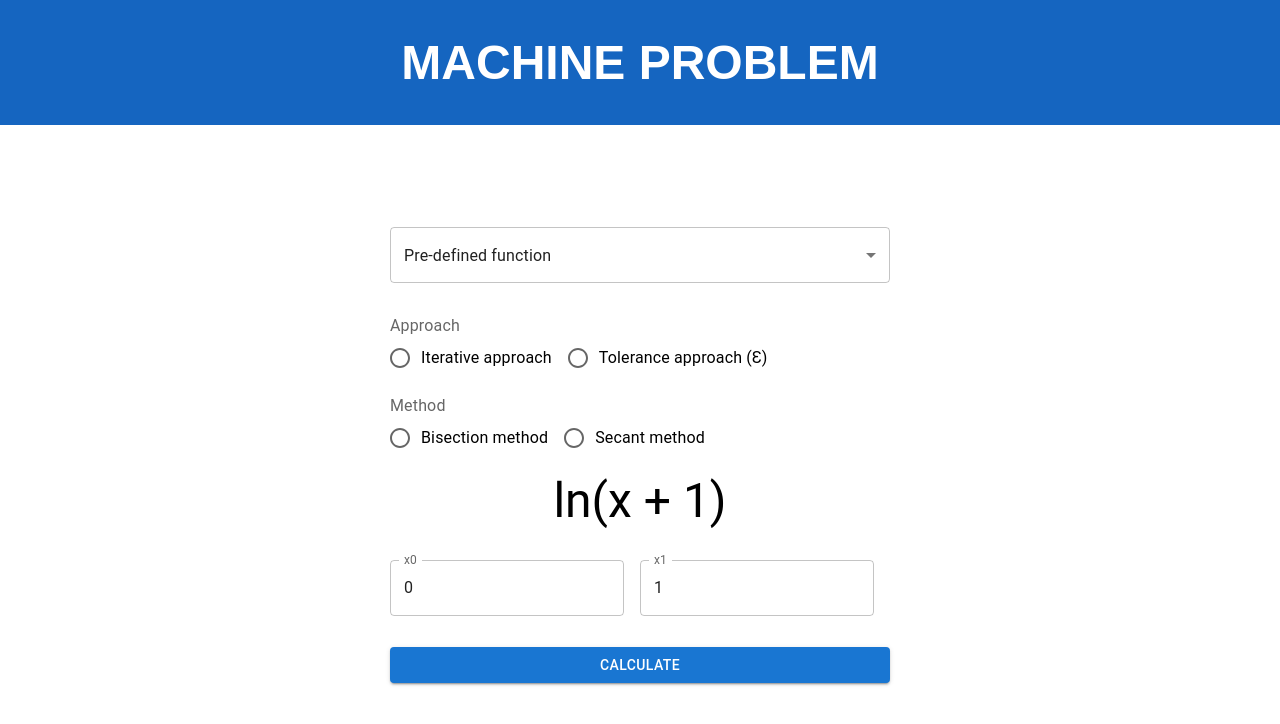
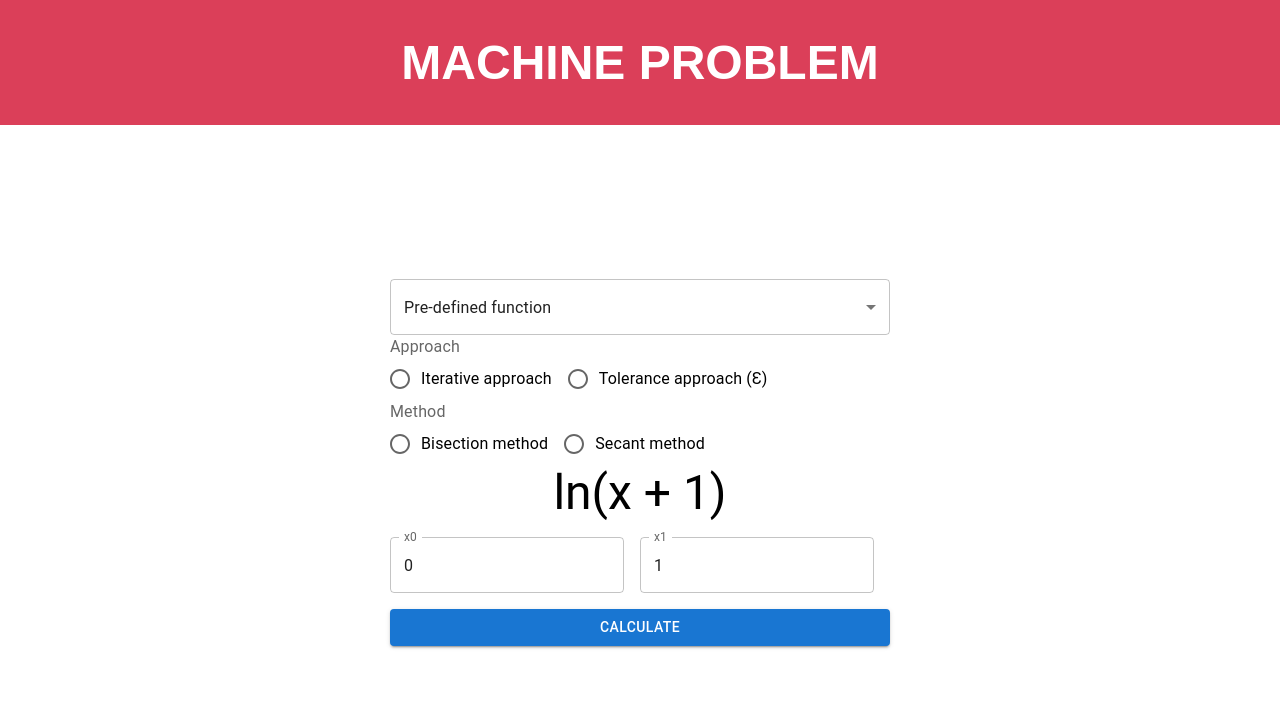
Before and after one commit to Ben-Sicat/mp5, a Next.js app: page /root-finding in a window 1280 px wide. Shown: the top 724 px of the page. Built offline with nearby package versions, Linux system fonts and the light colour scheme; a web font is replaced by a local one.

Commit message:
Revert "feat: styling done"
This reverts commit 35df8653474e4adcb8e037662f9759600cc2c827.

```diff
--- a/src/pages/root-finding/components/RootFind.jsx
+++ b/src/pages/root-finding/components/RootFind.jsx
@@ -14,7 +14,7 @@ import {
   FormControlLabel
 } from '@mui/material'
 
-import { InlineMath, BlockMath } from 'react-katex';
+import { InlineMath } from 'react-katex';
 import { rootFindSecant, testSecant} from '../../../functions/rootFindSecant';
 import { rootFindBisection } from '../../../functions/rootFindBisection';
 
@@ -27,12 +27,6 @@ export const inputGroup = {
 
 export const outputContainer = {
   display: "flex",
-  flexDirection: "column",
-  justifyContent: "space-between",
-  alignItems: "center",
-  width: "100%",
-  height: "100vh",
-  maxHeight: "75px",
   marginTop: "1em"
 }
 
@@ -42,17 +36,11 @@ export const output = {
   textAlign: "left"
 }
 
-export const functionInput = {
+export const inputStyle = {
   marginTop: "1em",
-  width: "100vw",
-  maxWidth: '500px',
-  // marginBottom: "1em",
-}
-
-export const inputStyle = {
-  marginRight: "1em",
-  marginTop: "1em",
+  width: "100%",
   marginBottom: "1em",
+  marginRight: "1em"
 }
 
 export const outputText = {
@@ -63,11 +51,10 @@ export const formContainer = {
   display: "flex",
   width: "100vw",
   flexDirection: "column",
-  height: "100vh",
-  justifyContent: "space-evenly",
+  height: "100%",
+  justifyContent: "center",
   alignSelf: "center",
   justifySelf: "center",
-  maxHeight: "500px",
   maxWidth: "500px",
 }
 
@@ -146,7 +133,6 @@ function RootFind() {
       <FormControl>
         <Select
           id="select"
-          sx={{ marginBottom: "1em" }}
           defaultValue='predefined'
           value={rootFunctionValueType}
           onChange={handleChange}
@@ -183,11 +169,11 @@ function RootFind() {
       </FormControl>
 
       <Box sx={equationContainer}>
-        {rootFunctionValueType === "predefined" ? <Typography variant="h3"> ln(x + 1)</Typography> : <TextField
-        sx={functionInput}
+        {rootFunctionValueType === "predefined" && <Typography variant="h3"> ln(x + 1)</Typography>}
+        {rootFunctionValueType === "userdefined" && <TextField
+        sx={inputStyle}
         id="equation"
         label="f(x)"
-        fullWidth
         value={rootFindInput.userFunction}
         onChange={(e) => setRootFindInput(prev => ({ ...prev, userFunction: e.target.value }))} />}
       </Box>
@@ -209,14 +195,16 @@ function RootFind() {
 
         {selectedApproach === "iterative" &&
           <TextField
+            sx={inputStyle}
             id="equation"
-            label="n"
+            label="Number of iterations"
             value={rootFindInput.numberOfIterations}
             onChange={(e) => setRootFindInput(prev => ({...prev, numberOfIterations: e.target.value}))} />
         }
 
         {selectedApproach === "tolerance" &&
           <TextField
+            sx={inputStyle}
             id="equation"
             label="Ɛ"
             value={rootFindInput.tolerance}
@@ -232,22 +220,19 @@ function RootFind() {
         </>
       }
 
-      <Button  variant="contained" type="submit" onClick={handleSubmit} disableRipple>
+      {
+        isCalculate && selectedMethod === "bisection" && <>
+            {`c = ${rootFindOutput[rootFindOutput.length - 1].midpoint}`}
+            {`f(c) = ${rootFindOutput[rootFindOutput.length - 1].midpointOutput}`}
+            {`${selectedApproach === "iterative" ? `Ɛ = ${rootFindOutput[rootFindOutput.length - 1].toleranceValue}`: `n=${rootFindOutput[rootFindOutput.length - 1].iteration}`}`}
+        </>
+      }
+<Button variant="contained" type="submit" onClick={handleSubmit}>
         Calculate
       </Button>
+      {/* {!isCalculate ?  : <Button variant="contained" onClick={resetForm}> Restart </Button>} */}
 
-      {
-        isCalculate && selectedMethod === "bisection" &&
-        <>
-          <Box sx={outputContainer}>
-            <p>{`c = ${rootFindOutput[rootFindOutput.length - 1].midpoint}`}</p>
-            <p>{`f(c) = ${rootFindOutput[rootFindOutput.length - 1].midpointOutput}`}</p>
-            <p>{`${selectedApproach === "iterative" ? `Ɛ = ${rootFindOutput[rootFindOutput.length - 1].toleranceValue}`: `n=${rootFindOutput[rootFindOutput.length - 1].iteration}`}`}</p>
-          </Box>
-        </>
-      }
-
-      {!isCalculate && <Typography type="error" sx={{ color: "red"}}>{errMessage}</Typography>}
+        {!isCalculate && <Typography type="error" sx={{ color: "red"}}>{errMessage}</Typography>}
     </Box>
   )
 }
--- a/src/pages/root-finding/index.jsx
+++ b/src/pages/root-finding/index.jsx
@@ -34,17 +34,14 @@ const headerContainer = {
   height: "100%",
   maxHeight: "125px",
   width: "100vw",
-  // backgroundColor: "#DB3F59",
-  backgroundColor: "#1565c0"
+  backgroundColor: "#DB3F59"
 }
 
 const formContainer = {
   display: "flex",
   flexDirection: "column",
   width: "100%",
-  height: "100vh",
-  alignItems: "center",
-  justifyContent: "center",
+  height: "100%",
   alignSelf: "center",
   justifySelf: "center"
 }
@@ -68,10 +65,13 @@ function Index() {
             </h1>
           </div>
         </Box>
-        <Box sx={formContainer}>
-          <RootFind rootFunctionValueType={itemValue} />
+
+          <Box sx={formContainer}>
+              <FormControl>
+              </FormControl>
+            <RootFind rootFunctionValueType={itemValue} />
+          </Box>
         </Box>
-      </Box>
   )
 }
 
```
